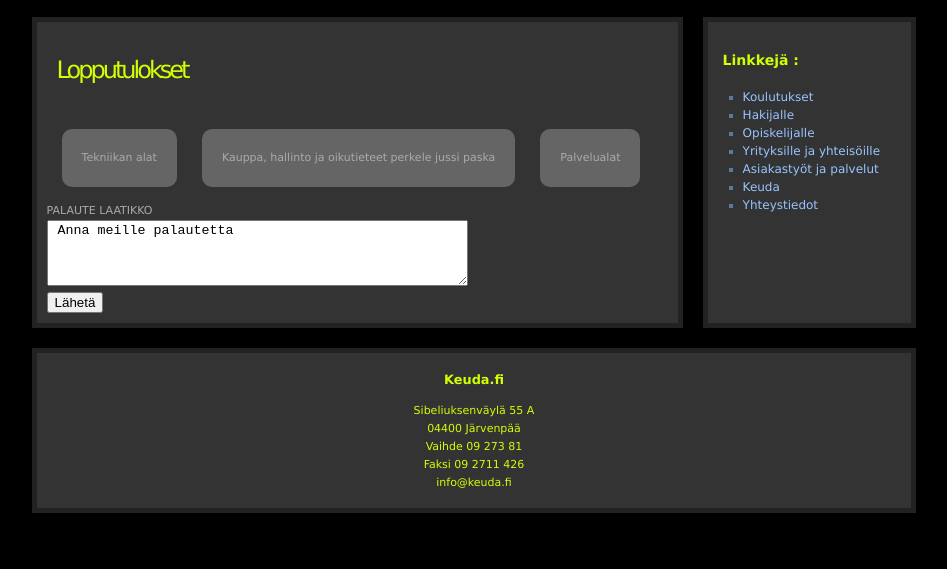
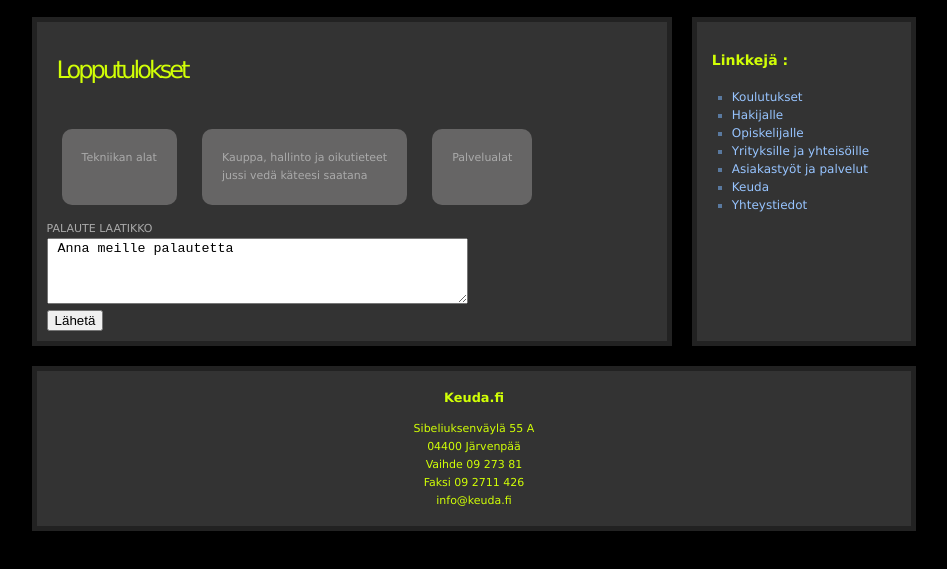
Before and after one commit to niklasboii/Ammatinvalinta-testi-sivu, a plain HTML site: page index.html in a window 1280 px wide. Shown: the part 175-744 px from the top of the page, without its empty margins (166-1113 px from the left). Drawn offline with Linux system fonts and the light colour scheme; a web font is replaced by a local one.

Commit message:
Update index.html

```diff
--- a/index.html
+++ b/index.html
@@ -30,10 +30,8 @@
         </div>
 
         <div class="jesus">Kauppa, hallinto ja oikutieteet
+          <br>jussi vedä käteesi saatana</br>
 
-perkele
-jussi
-paska
         </div>
 
         <div class="jesus">Palvelualat
```
